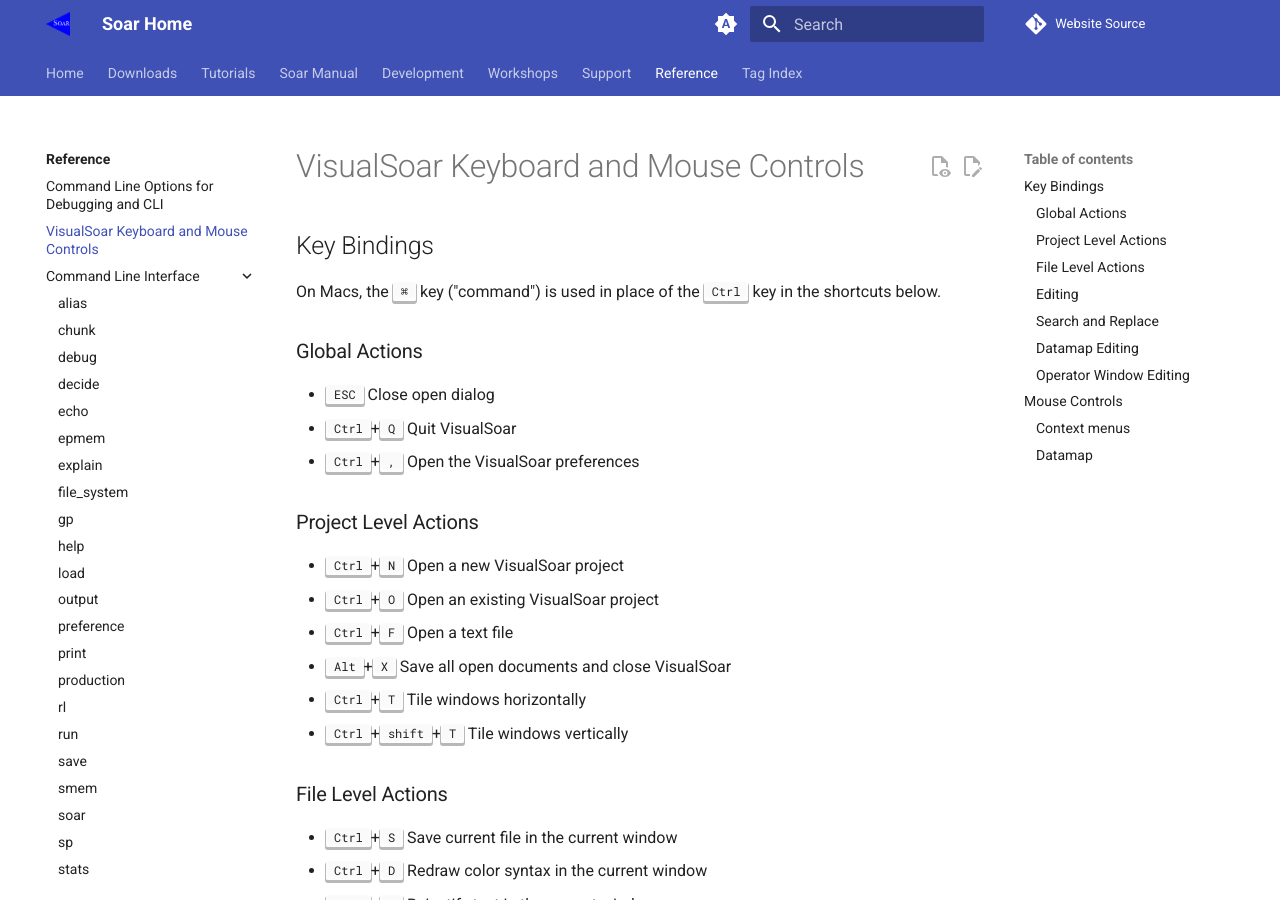
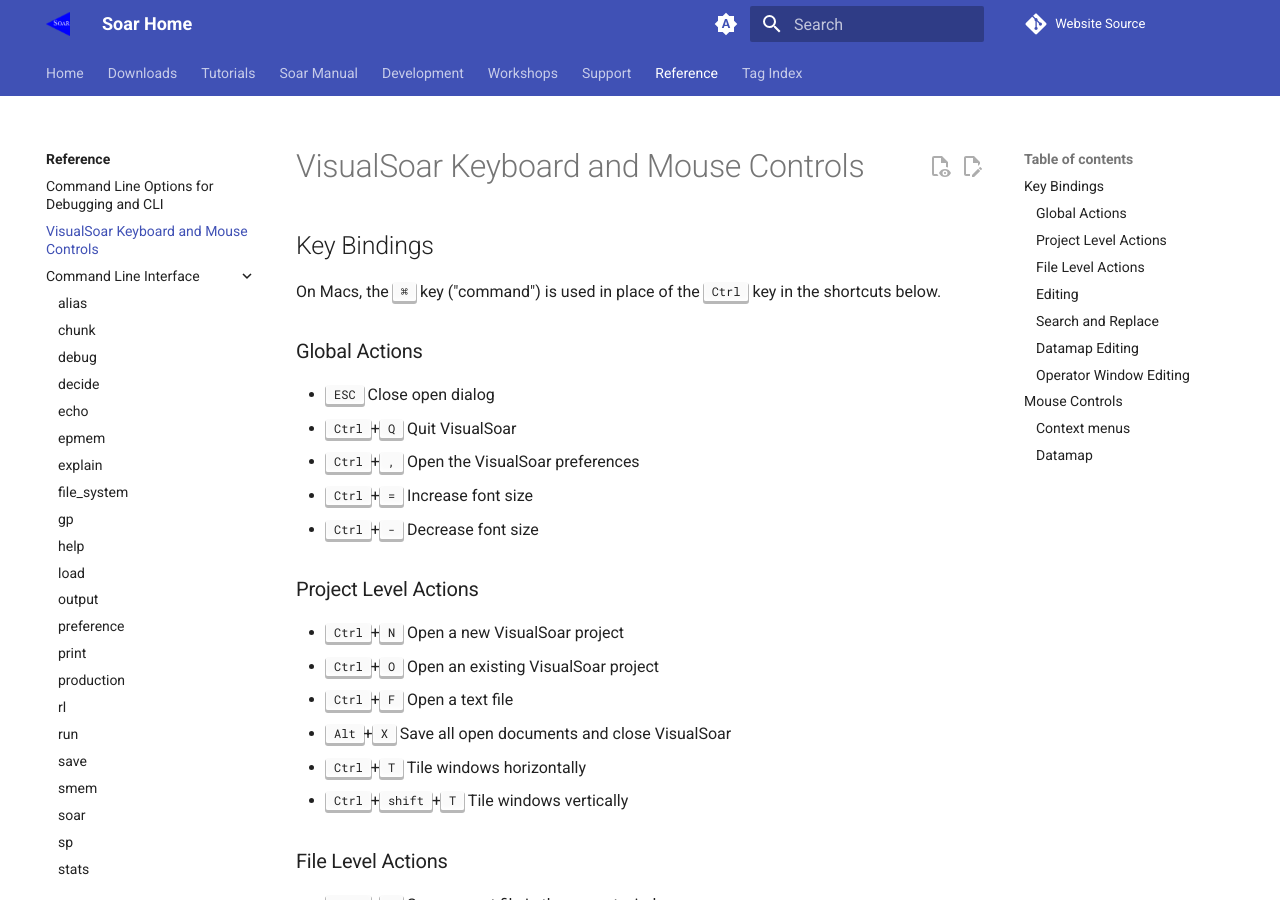
Before and after one commit to SoarGroup/SoarGroup.github.io, an MkDocs documentation site: the page built from docs/reference/VisualSoarKeyboardAndMouseControls.md, in a window 1280 px wide and 900 px high. Built offline with MkDocs 1.6.1 and Material for MkDocs 9.7.7, drawn with Linux system fonts in a browser that asks for light colours; comment, search, counter and statistics services are not loaded.

Commit message:
More new V-S shortcuts

```diff
--- a/docs/reference/VisualSoarKeyboardAndMouseControls.md
+++ b/docs/reference/VisualSoarKeyboardAndMouseControls.md
@@ -10,6 +10,8 @@
 *  <kbd>ESC</kbd> Close open dialog
 *  <kbd>Ctrl</kbd>+<kbd>Q</kbd> Quit VisualSoar
 *  <kbd>Ctrl</kbd>+<kbd>,</kbd> Open the VisualSoar preferences
+*  <kbd>Ctrl</kbd>+<kbd>=</kbd> Increase font size
+*  <kbd>Ctrl</kbd>+<kbd>-</kbd> Decrease font size
 
 ### Project Level Actions
 
```
